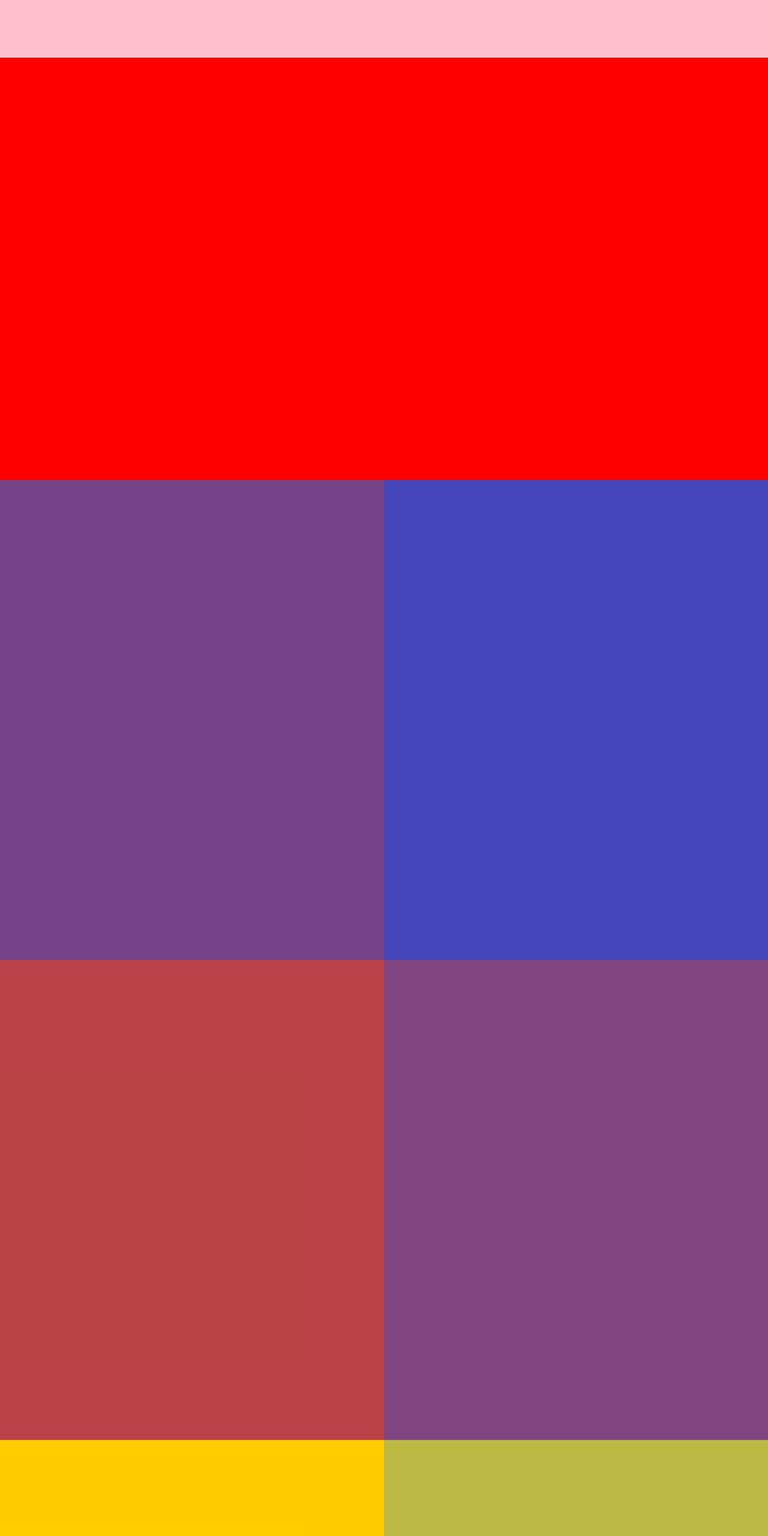
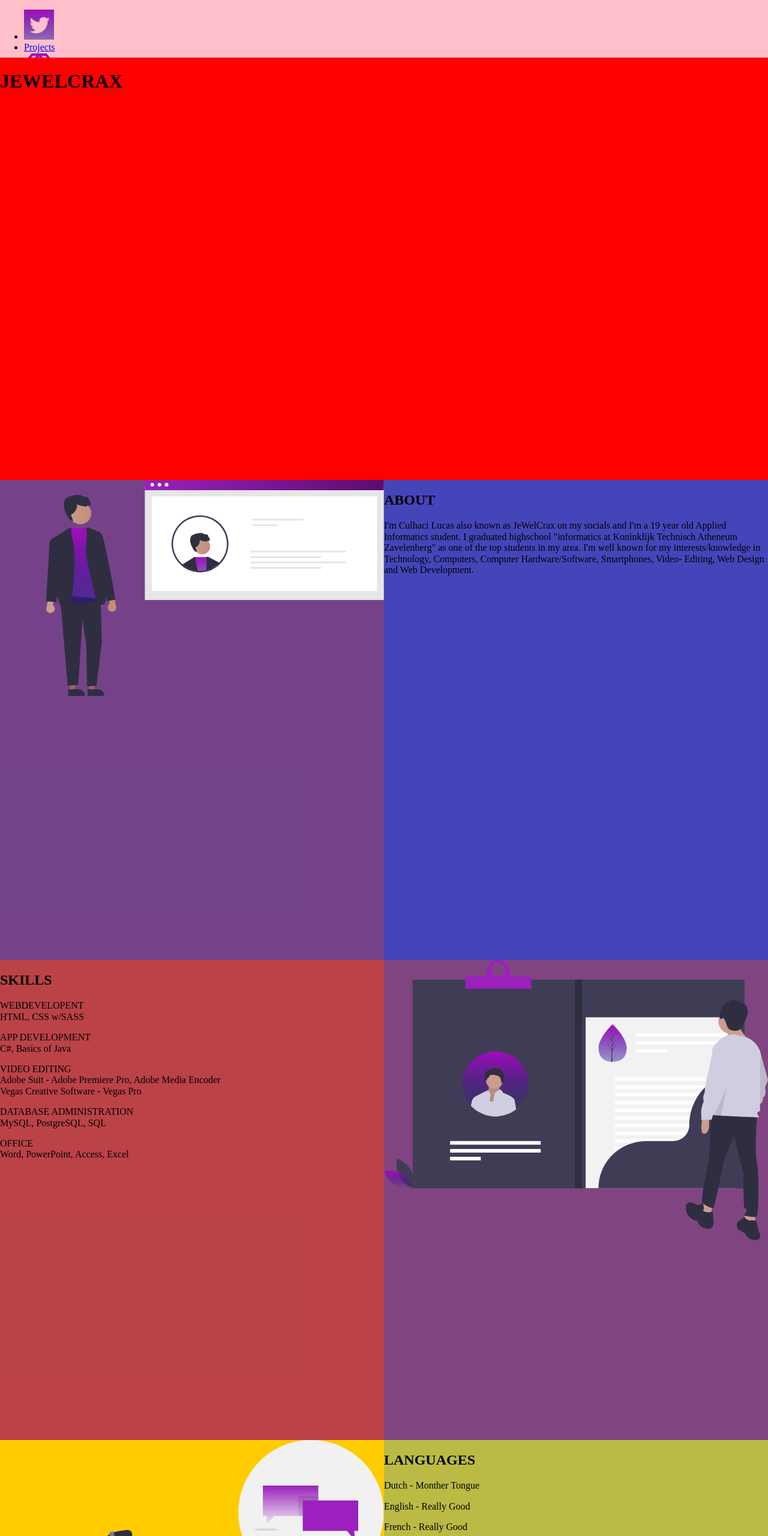
Before and after one commit to JeWelCrax/portfolio-jewelcrax, a plain HTML site: page html/index.html in a window 1280 px wide. Shown: the top 2560 px of the page at 60% size. Drawn offline with Linux system fonts and the light colour scheme.

Commit message:
Adding some more HTML elements

```diff
--- a/html/index.html
+++ b/html/index.html
@@ -10,29 +10,130 @@
     <title>Index</title>
   </head>
   <body>
-    <nav id="navigator"></nav>
-    <section class="home"></section>
+    <!--! Remove the overflow hidden afterwards-->
+    <nav id="navigator" style="overflow: hidden">
+      <ul>
+        <li>
+          <a href="https://twitter.com/JeWelCrax"
+            ><img src="../img/svg/twitter.svg" alt="Twitter icon"
+          /></a>
+        </li>
+        <li><a href="./projects.html">Projects</a></li>
+        <li>
+          <a href="./index.html"
+            ><img src="../img/svg/diamond.svg" alt="Home button"
+          /></a>
+        </li>
+        <li><a href="./certificates.html">Certificates</a></li>
+        <li>
+          <a href="https://www.linkedin.com/in/culhacilucas/">
+            <img src="../img/svg/linkedinIcon.svg" alt="Linkedin icon" />
+          </a>
+        </li>
+      </ul>
+    </nav>
+    <section class="home">
+
+      <h1>JEWELCRAX</h1>
+      <p ></p>
+
+    </section>
 
     <section class="about">
-      <div class="left"></div>
-      <div class="right"></div>
+      <div class="left image">
+        <img src="../img/svg/about.svg" alt="Image for the about section" />
+      </div>
+      <div class="right text">
+        <h2>ABOUT</h2>
+        <p>
+          I'm Culhaci Lucas also known as JeWelCrax on my socials and I'm a 19
+          year old Applied Informatics student. I graduated highschool
+          "informatics at Koninklijk Technisch Atheneum Zavelenberg" as one of
+          the top students in my area. I'm well known for my interests/knowledge
+          in Technology, Computers, Computer Hardware/Software, Smartphones,
+          Video- Editing, Web Design and Web Development.
+        </p>
+      </div>
     </section>
 
     <section class="skills">
-      <div class="left"></div>
-      <div class="right"></div>
+      <div class="left text">
+        <h2>SKILLS</h2>
+
+        <p>
+          WEBDEVELOPENT <br />
+          HTML, CSS w/SASS
+        </p>
+
+        <p>
+          APP DEVELOPMENT <br />
+          C#, Basics of Java
+        </p>
+
+        <p>
+          VIDEO EDITING <br />
+          Adobe Suit - Adobe Premiere Pro, Adobe Media Encoder <br />
+          Vegas Creative Software - Vegas Pro
+        </p>
+
+        <p>
+          DATABASE ADMINISTRATION <br />
+          MySQL, PostgreSQL, SQL
+        </p>
+
+        <p>
+          OFFICE <br />
+          Word, PowerPoint, Access, Excel
+        </p>
+      </div>
+      <div class="right image">
+        <img src="../img/svg/skills.svg" alt="Image for the skills section" />
+      </div>
     </section>
 
     <section class="languages">
-      <div class="left"></div>
-      <div class="right"></div>
+      <div class="left image">
+        <img
+          src="../img/svg/languages.svg"
+          alt="Image for the languages section"
+        />
+      </div>
+      <div class="right text">
+        <h2>LANGUAGES</h2>
+
+        <p>Dutch - Monther Tongue</p>
+        <p>English - Really Good</p>
+        <p>French - Really Good</p>
+      </div>
     </section>
 
     <section class="drive">
-      <div class="left"></div>
-      <div class="right"></div>
+      <div class="left text">
+        <h2>DRIVE</h2>
+
+        <p>
+          When people ask me how I can spend hours on a time learning and
+          improving the skills that I want to improve on and how I actually find
+          the motivation to do these things, I tell them that I'm not motivated
+          at all, it's all about my drive. I'm setting myself a goal and I just
+          go for it. <br />
+
+          I don't care if I'm happy, sad, tired, energetic, lazy,
+          procrastinating... It's my drive that keeps me up. Every moment you
+          spend on checking your Instagram feed and YouTube recommendations
+          could be spend in improving or learning which will make you happier in
+          the long run. Motivation is temporary, drive is forever.
+        </p>
+      </div>
+      <div class="right image">
+        <img src="../img/svg/drive.svg" alt="Image for the drive section" />
+      </div>
     </section>
 
-    <footer id="footer"></footer>
+    <footer id="footer">
+      <a href="#navigator"
+        ><img src="../img/svg/footer.svg" alt="Go back to the top of the page"
+      /></a>
+    </footer>
   </body>
 </html>
--- a/style/style.scss
+++ b/style/style.scss
@@ -50,7 +50,7 @@ section {
   height: 100%;
   flex-grow: 1;
   flex-shrink: 1;
-  flex-basis: auto;
+  flex-basis: 0;
 }
 
 .right {
@@ -58,10 +58,22 @@ section {
   height: 100vh;
   flex-grow: 1;
   flex-shrink: 1;
-  flex-basis: auto;
+  flex-basis: 0;
 }
 
 #footer {
   height: 12vh;
   background-color: black;
 }
+
+.text{
+
+}
+
+.image{
+
+}
+
+.image img{
+  width: 100%;
+}
```
Also changed, not shown: html/certificates.html (added, +12 -0 lines), style/style.css, 1 other file.
